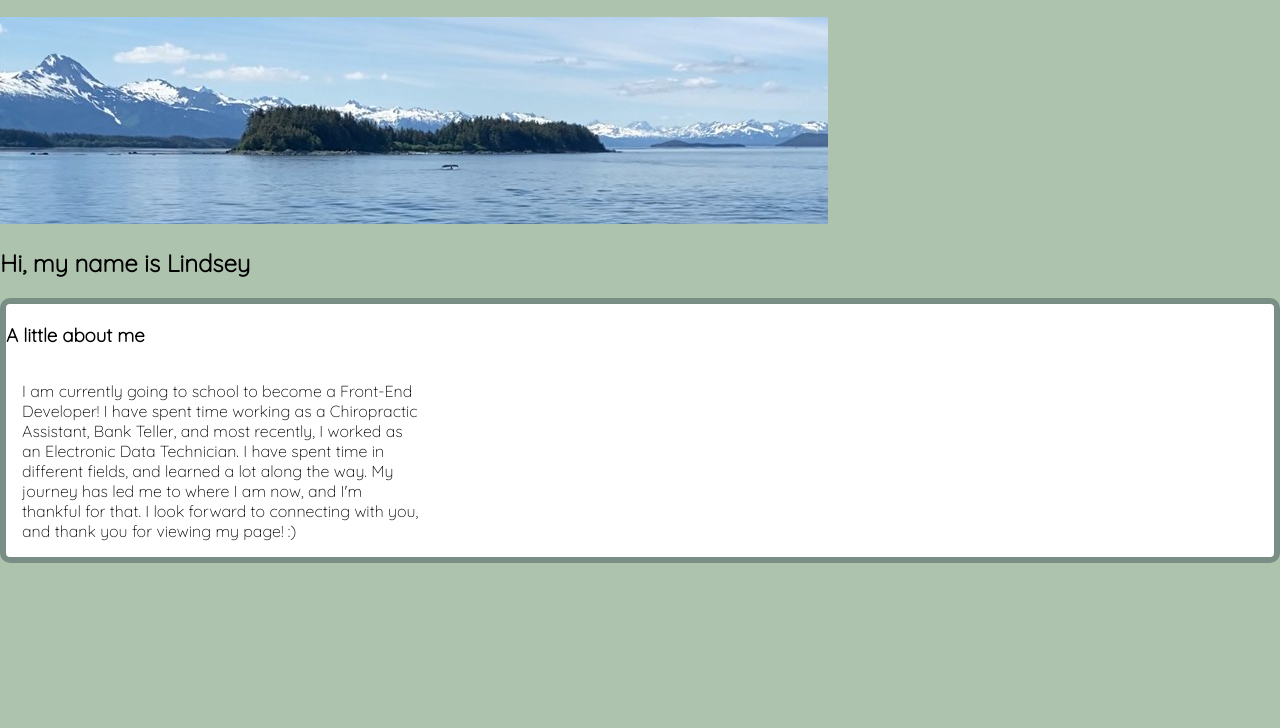
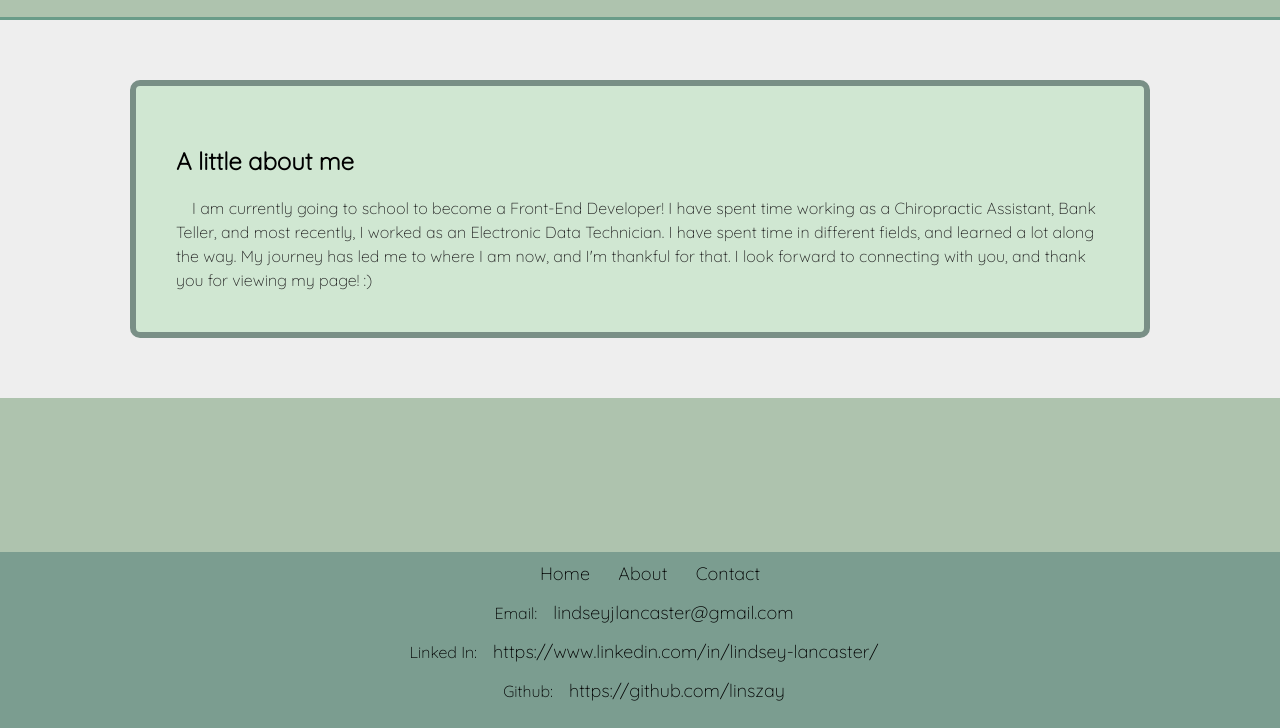
Before and after one commit to linszay/Personal-Site, a plain HTML site: page aboutme.html in a window 1280 px wide. Shown: the part 72-800 px from the top of the page. Drawn offline with Linux system fonts and the light colour scheme.

Commit message:
updated footer and about page

```diff
--- a/aboutme.html
+++ b/aboutme.html
@@ -16,17 +16,15 @@
         <div class="header">
             <a href="#default" class="logo">Lindsey Lancaster</a>
             <div class="header-right">
-              <a href="main.html">Home</a>
+              <a href="index.html">Home</a>
               <a class="active" href="aboutme.html">About</a>
               <a href="contact.html">Contact</a>
             </div>
         </div>
     </header>
-    <section>
-        <img src="/image/lindseybackground.jpeg" alt="Whale tail from Alaska">
-        <h1>Hi, my name is Lindsey</h1>
+    <section class="aboutsect">
         <div class="abtme">
-            <h3>A little about me</h3>
+            <h1>A little about me</h1>
             <span>
                 I am currently going to school to become a Front-End Developer!
                 I have spent time working as a Chiropractic Assistant, Bank Teller, and most recently,
@@ -37,8 +35,17 @@
             </span>
         </div>
     </section>
-    <section>
-        <form action=""></form>
-    </section>
+    <footer class="footer">
+        <div class="pages">
+            <a href="main.html">Home</a>
+            <a href="aboutme.html">About</a>
+            <a href="contact.html">Contact</a>
+        </div>
+        <div class="social">
+            <p>Email: <a href="mailto:lindseyjlancaster@gmail.com">lindseyjlancaster@gmail.com</a></p>
+            <p>Linked In: <a href="https://www.linkedin.com/in/lindsey-lancaster/">https://www.linkedin.com/in/lindsey-lancaster/</a></p>
+            <p>Github: <a href="https://github.com/linszay">https://github.com/linszay</a></p>
+        </div>
+    </footer>
 </body>
 </html>
--- a/styles.css
+++ b/styles.css
@@ -5,12 +5,6 @@
 --font-family: 'Quicksand', sans-serif;
 }
 
-
-.html {
-    margin: 0;
-    padding: 0;
-    font-family: var(--font-family);
-}
 
 @media only screen and (min-width: 768px) {}
 .default {
@@ -20,7 +14,7 @@
     font-family: var(--font-family);
 }
 
-/* Style the header with a grey background and some padding */
+/* Style the header */
 .header {
     overflow: hidden;
     background-color: var(--bg-color);
@@ -113,25 +107,49 @@
     line-height: 24px;
   }
 
+/* Styling for the about page */
 
-/* Styling for the about page */
+.aboutsect{
+    background-color: #EEEEEE;
+    padding: 60px;
+    border-top: 3px solid #6A9C89;
+}
 
 .abtme {
     border: 6px solid #798f86;
     border-radius: 10px;
-    background-color: white;
-    display: flex;
-    flex-direction: column;
-    flex-wrap: nowrap;
+    background-color: #D0E7D2;
     justify-content: flex-start;
-
-    > h2 {
-
-    }
+    margin: auto;
+    padding: 40px;
+    width: 80%;
 
     > span {
         max-width: 400px;
         max-height: 600px;
         padding: 16px;
+        color: #222;
+        line-height: 24px;
     }
 }
+
+/* Styling for the Footer */
+.footer {
+    background-color: #7b9d90;
+    padding: 10px;
+    text-align: center;
+    position: fixed;
+    bottom: 0;
+    width: 100%;
+}
+
+/* Style the footer links */
+.footer a {
+    color: black;
+    text-align: center;
+    padding: 12px;
+    text-decoration: none;
+    font-size: 18px;
+    border-radius: 4px;
+    font-family: var(--font-family);
+  }
```
